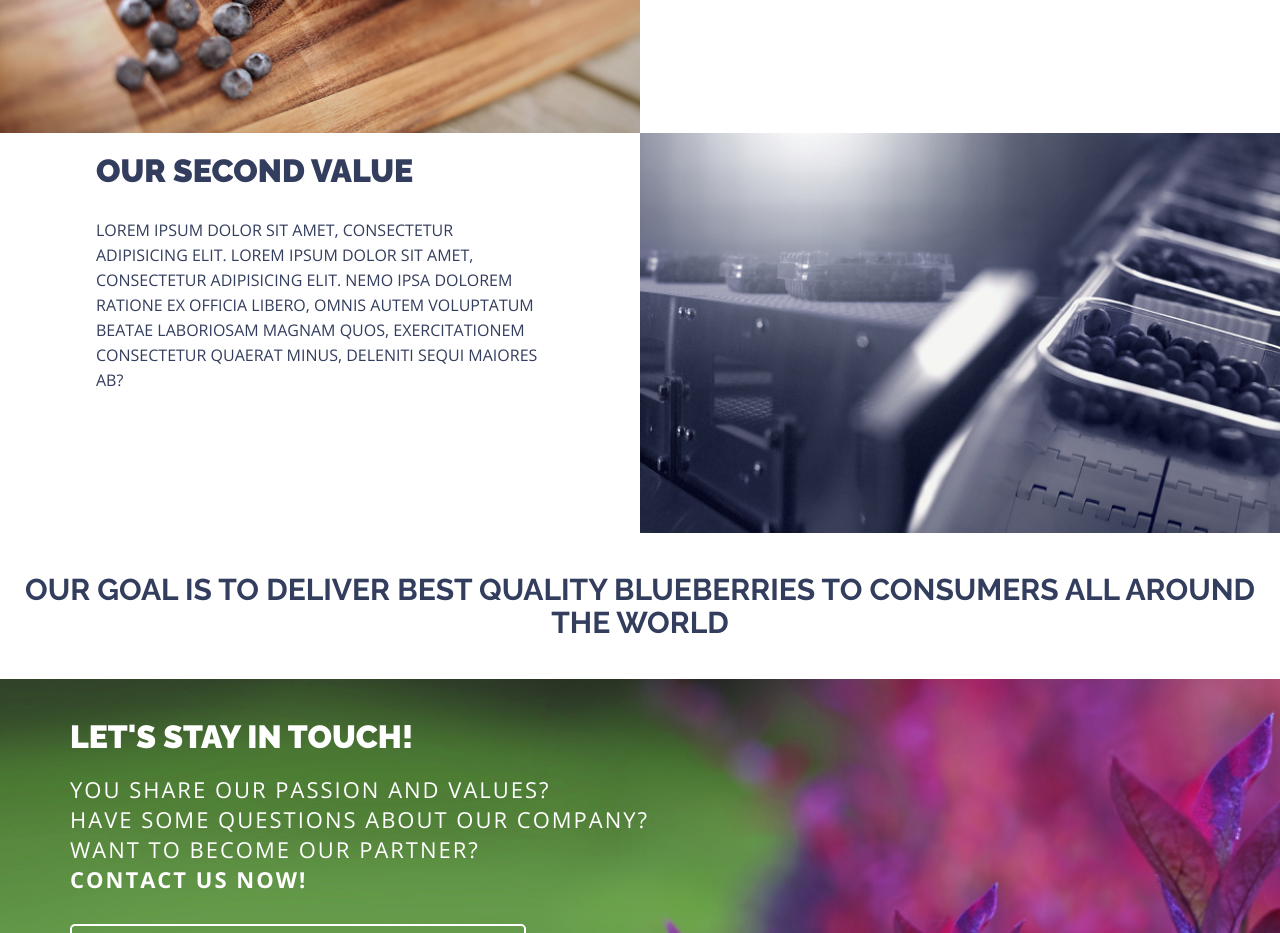
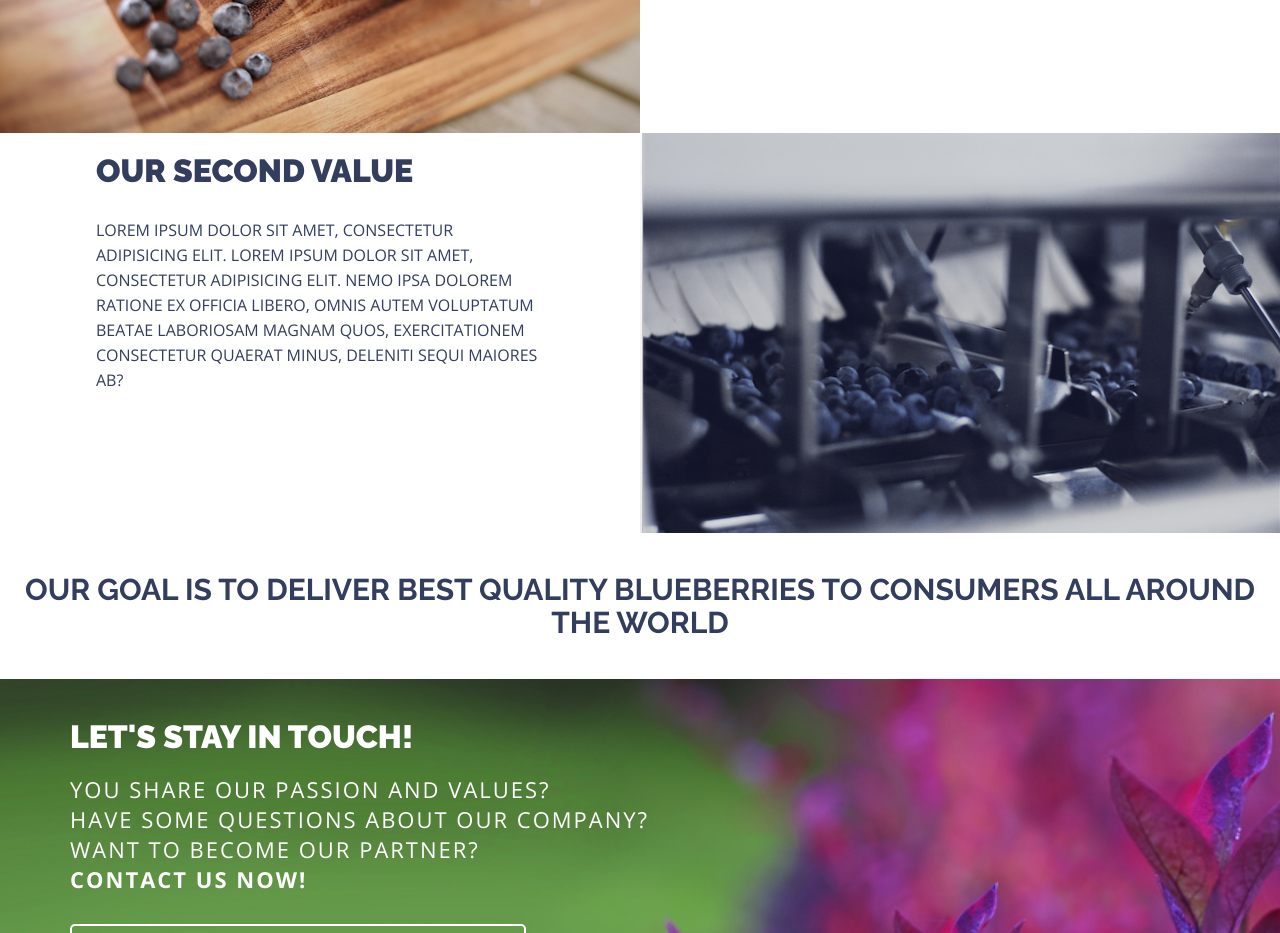
Before and after one commit to lofix/core, a plain HTML site: page index.html in a window 1280 px wide. Shown: the part 1180-2113 px from the top of the page. Drawn offline with nearby package versions, Linux system fonts and the light colour scheme.

Commit message:
changed second photo in values section

```diff
--- a/scss/_values.scss
+++ b/scss/_values.scss
@@ -51,7 +51,7 @@
 }
 
 #second-image {
-    background-image: url("../images/packed-berries.jpg");
+    background-image: url("../images/berries-evo-1.png");
     background-position: center;
 }
 @media only screen and (max-width : 767px) {
```
Also changed, not shown: css/style.css, images/berries-evo-1.png (added), images/berries-evo-2.png (added).
